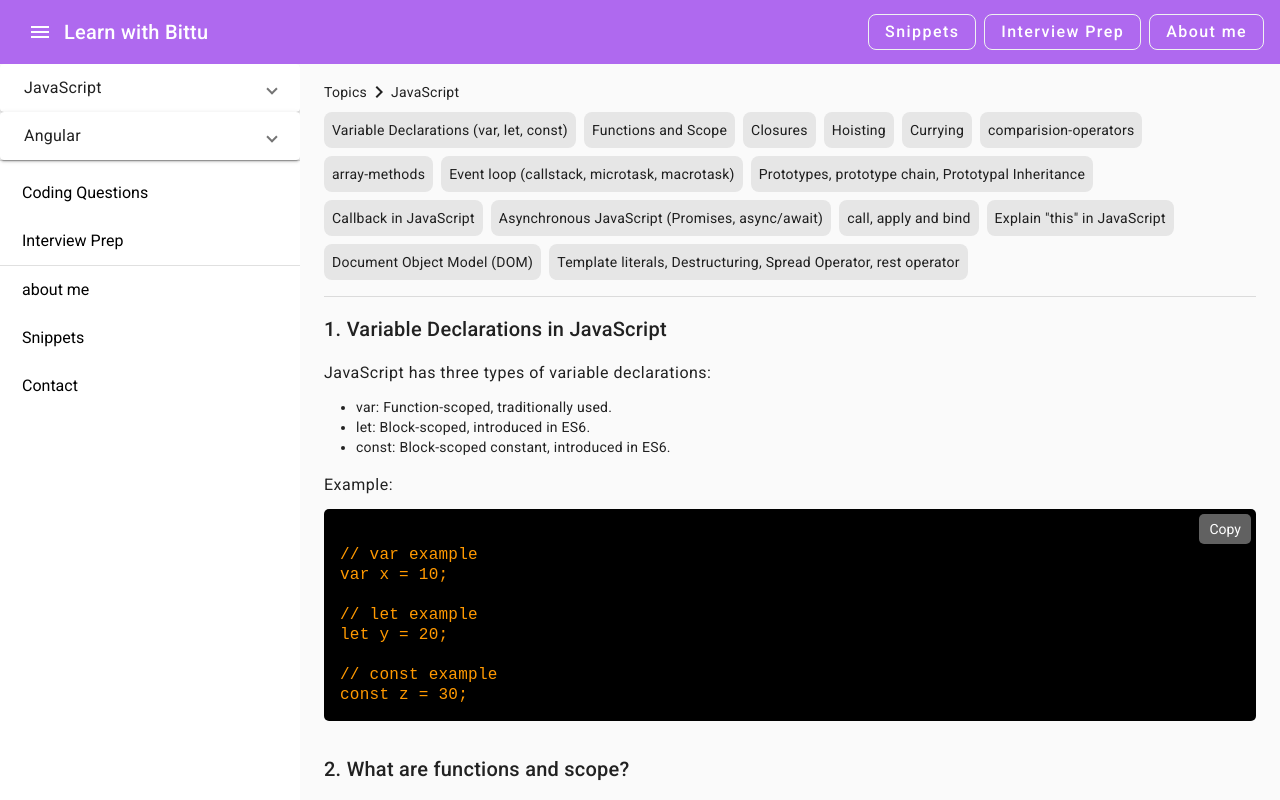
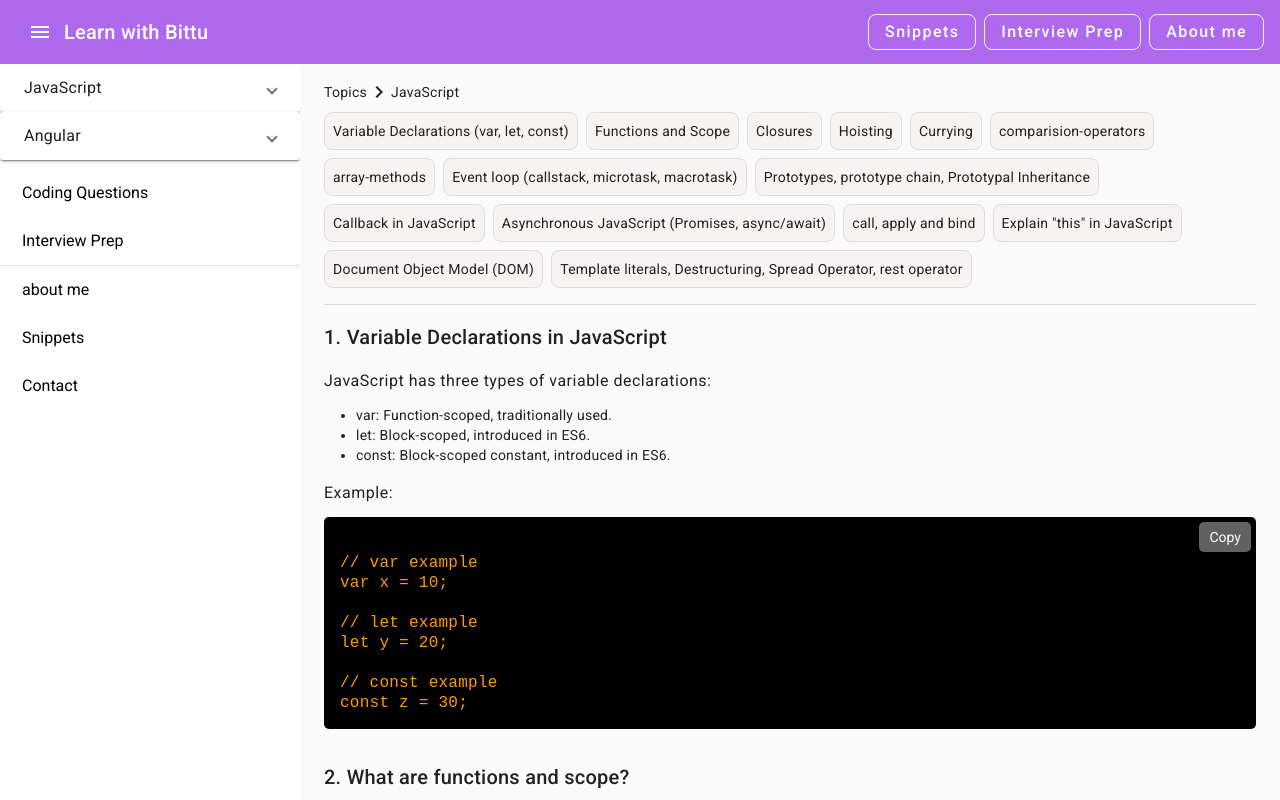
Before and after one commit to bittu1040/Learn-with-Bittu, an Angular app: page /javascript-articles in a window 1280 px wide. Built offline with nearby package versions, Linux system fonts and the light colour scheme.

Commit message:
style update

```diff
--- a/src/app/components/javascript-articles/javascript-articles.component.css
+++ b/src/app/components/javascript-articles/javascript-articles.component.css
@@ -1,12 +1,13 @@
 .custom-box {
-    background-color: rgb(230, 230, 230);
+    background-color: rgb(247, 243, 243);
     padding: 8px;
     border-radius: 8px;
+    border: 1px solid rgb(222, 221, 221);
 }
 
 
 .custom-box:hover {
-    border: 1px solid #ffc107;
+    background-color: #AF69EF;
 }
 
 .active-topic {
```
